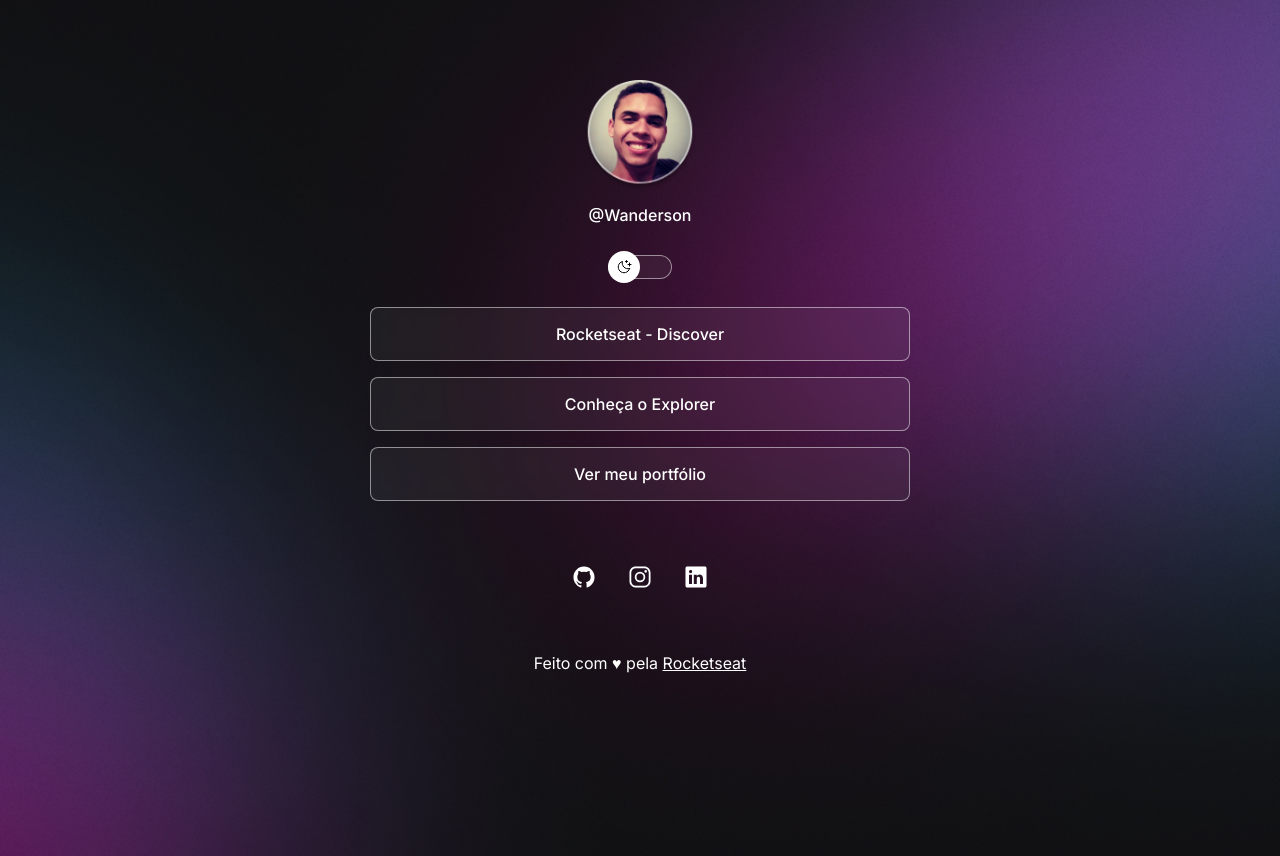
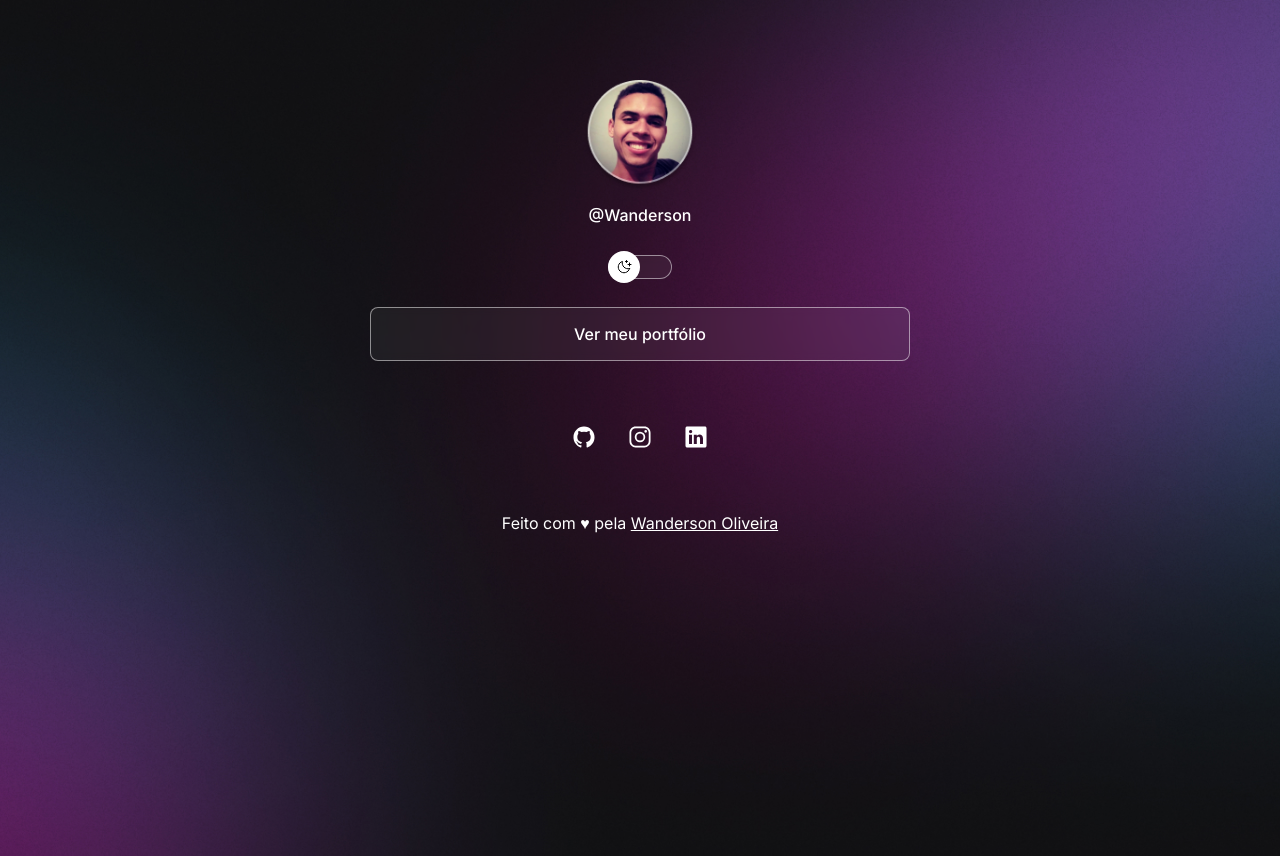
Before and after one commit to wanderson648/projeto-discover-devlinks, a plain HTML site: page index.html in a window 1280 px wide. Drawn offline with nearby package versions, Linux system fonts and the light colour scheme.

Commit message:
Update index.html

```diff
--- a/index.html
+++ b/index.html
@@ -31,12 +31,6 @@
 
     <ul>
       <li>
-        <a href="https://app.rocketseat.com.br/discover" target="_blank">Rocketseat - Discover</a>
-      </li>
-      <li>
-        <a href="https://www.rocketseat.com.br/explorer?" target="_blank">Conheça o Explorer</a>
-      </li>
-      <li>
         <a href="https://github.com/wanderson648" target="_blank">Ver meu portfólio</a>
       </li>
     </ul>
@@ -55,7 +49,7 @@
     </div>
 
     <footer>
-      Feito com ♥ pela <a href="https://rocketseat.com.br">Rocketseat</a>
+      Feito com ♥ pela <a href="https://rocketseat.com.br">Wanderson Oliveira</a>
     </footer>
   </div>
 
```
